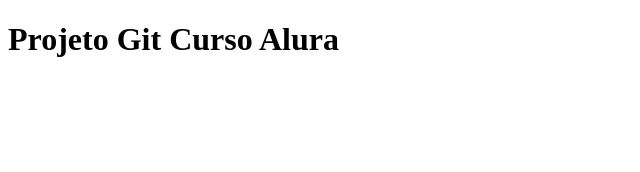
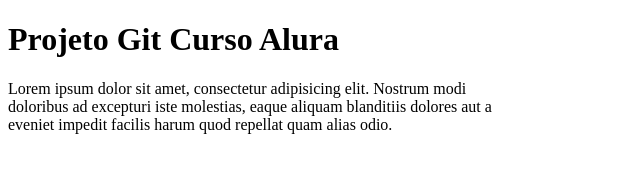
Before and after one commit to Vitor0liveira/curso-git, a plain HTML site: page index.html in a window 1280 px wide. Shown: the whole page, without its empty margins (0-640 px from the left). Drawn offline with Linux system fonts and the light colour scheme.

Commit message:
Criando um paragrafo

```diff
--- a/index.html
+++ b/index.html
@@ -5,5 +5,8 @@
 </head>
 <body>
 	<h1>Projeto Git Curso Alura</h1>
+	<p>Lorem ipsum dolor sit amet, consectetur adipisicing elit. Nostrum modi<br>
+	 doloribus ad excepturi iste molestias, eaque aliquam blanditiis dolores aut a<br>
+	 eveniet impedit facilis harum quod repellat quam alias odio.</p>
 </body>
 </html>
```
